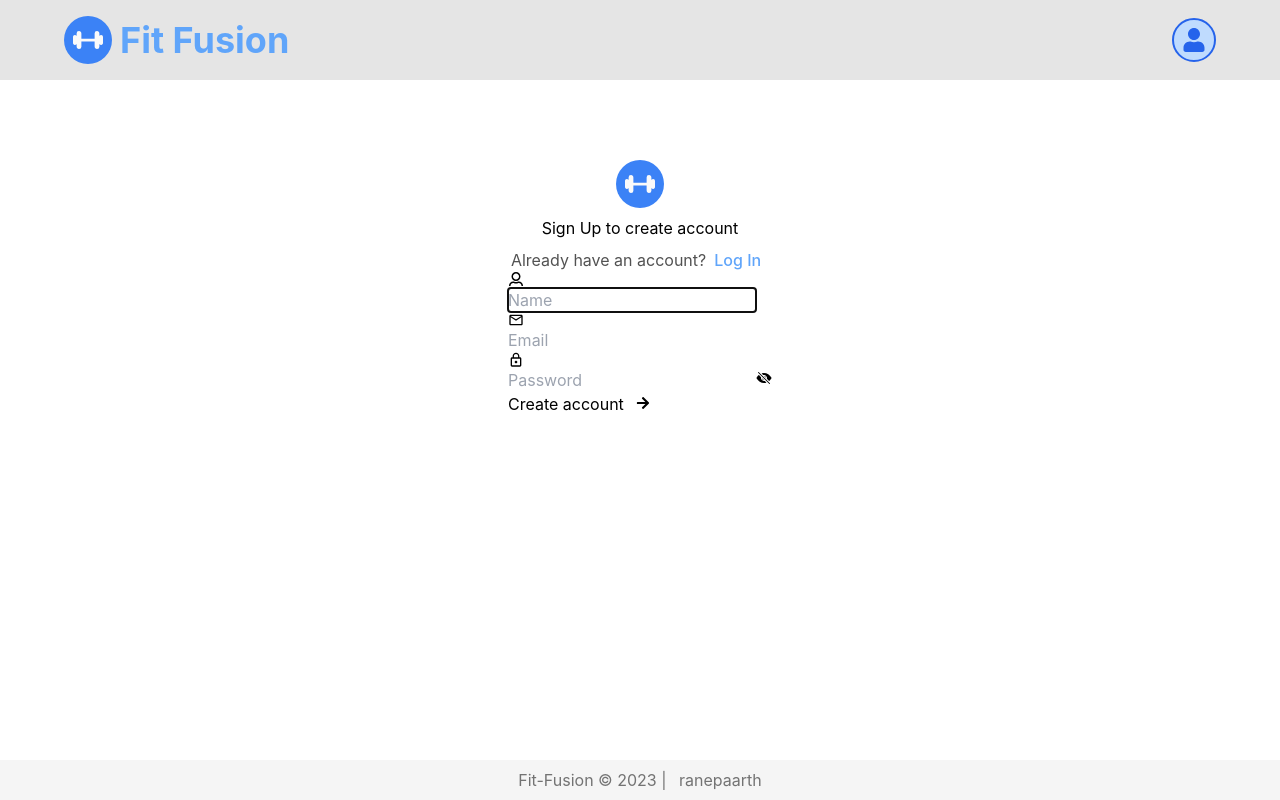
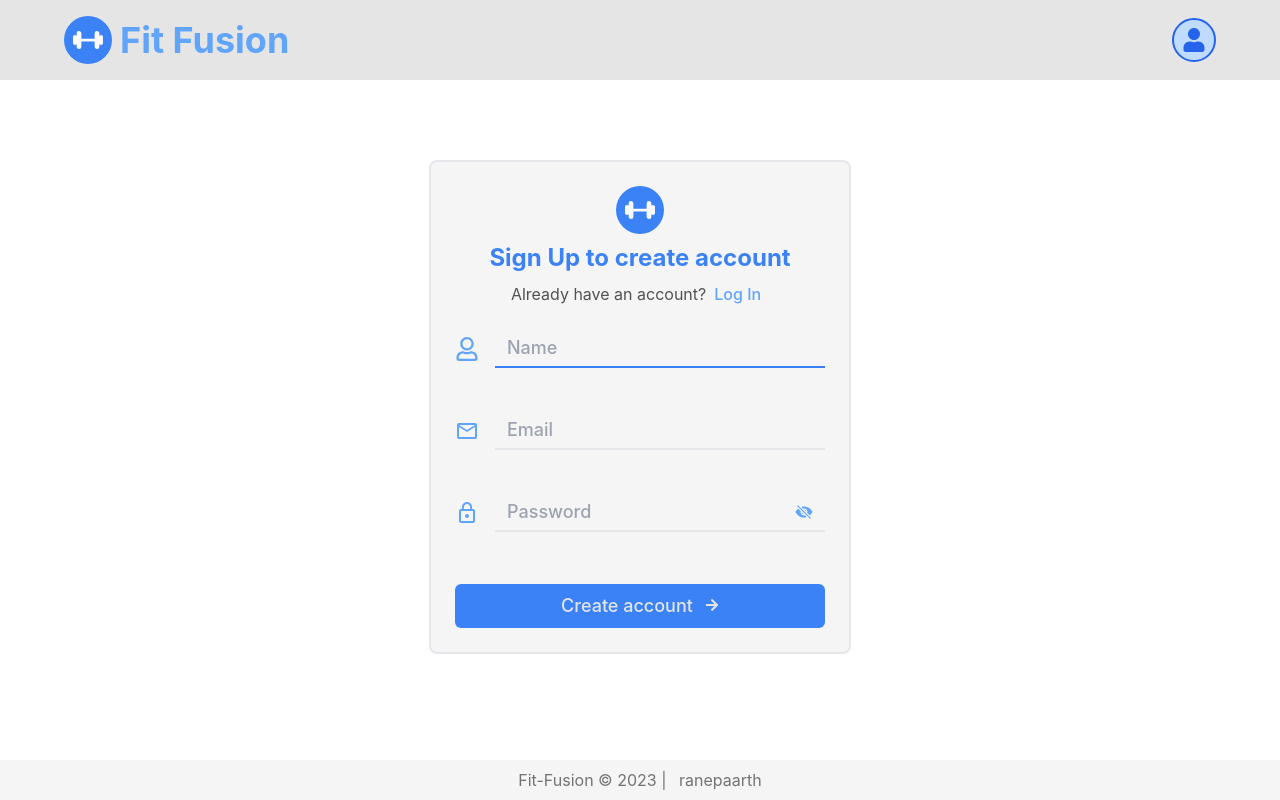
Before and after one commit to ranepaarth/fit-fusion, a React (Vite) app in the folder frontend/: page /signup in a window 1280 px wide. Built offline with nearby package versions, Linux system fonts and the light colour scheme.

Commit message:
frontend: global style sheet

```diff
--- a/frontend/src/index.css
+++ b/frontend/src/index.css
@@ -15,22 +15,29 @@
   -moz-osx-font-smoothing: grayscale;
 }
 
-/* body {
-  background: rgb(210, 209, 209);
-} */
+* {
+  @apply transition-colors duration-100;
+}
 
-*{
-  @apply transition-colors duration-100
+body {
+  @apply dark:bg-neutral-800;
+}
+
+a.active {
+  @apply dark:bg-neutral-700 bg-blue-50;
 }
 
 @layer components {
-  .root-layout {
-    @apply  dark:bg-neutral-500 bg-neutral-800;
-  }
-
   .navbar-style {
     @apply dark:bg-neutral-700 bg-neutral-200 h-20 flex items-center px-[5%] lg:px-[5%];
   }
+  .logo-name {
+    @apply text-4xl font-bold cursor-pointer hidden md:block dark:text-neutral-50 text-blue-400;
+  }
+  .nav-item {
+    @apply font-medium p-2 dark:text-neutral-200 text-blue-500  dark:hover:bg-neutral-800 hover:bg-blue-100 duration-300;
+  }
+
   .edit-btn {
     @apply text-blue-500 bg-blue-200 p-1 rounded-full border-blue-500 border-2 hover:scale-105 cursor-pointer;
   }
@@ -42,6 +49,7 @@
   .form-single-field {
     @apply flex items-center justify-between md:flex-col md:items-start xl:flex-row xl:justify-between xl:items-center;
   }
+
   .form-input-field {
     @apply outline-none w-[70%] md:w-full xl:w-[75%] bg-neutral-300 dark:bg-neutral-100 h-10 rounded-md text-blue-700 px-5 py-2 text-lg capitalize placeholder:text-neutral-500;
   }
@@ -61,13 +69,12 @@
   .error-msg-block {
     @apply text-red-500 bg-red-200 border-2 border-red-500 p-3 mt-2 rounded;
   }
+  .success-msg-block {
+    @apply text-green-500 bg-green-200 border-2 border-green-500 p-3 mt-2 rounded;
+  }
 
   .form-label {
-    @apply font-medium text-lg dark:text-neutral-50;
-  }
-
-  .logo-name {
-    @apply text-4xl font-bold cursor-pointer hidden md:block dark:text-neutral-50 text-blue-400;
+    @apply font-medium text-lg dark:text-neutral-50 text-neutral-600;
   }
 
   .workout-card-body {
@@ -79,18 +86,58 @@
   }
 
   .workout-card-createdAt {
-    @apply text-neutral-400 text-base font-normal flex items-center gap-1
+    @apply text-neutral-400 text-base font-normal flex items-center gap-1;
   }
 
-  .sun-icon{
-    @apply text-2xl bg-yellow-200 text-yellow-500 p-2 rounded-full border-2 border-yellow-600 duration-0
+  .sun-icon {
+    @apply text-2xl w-fit bg-yellow-200 text-yellow-500 p-2 rounded-full border-2 border-yellow-600 duration-0;
   }
 
-  .moon-icon{
-    @apply text-2xl bg-neutral-300 text-neutral-500 p-2 rounded-full border-2 border-neutral-600 duration-0
+  .moon-icon {
+    @apply text-2xl w-fit bg-neutral-300 text-neutral-500 p-2 rounded-full border-2 border-neutral-600 duration-0;
   }
 
-  .footer{
-    @apply absolute bottom-0 w-full text-center p-2 dark:bg-neutral-700 dark:text-neutral-100 bg-neutral-100 text-neutral-500
+  .user-form-container {
+    @apply rounded-lg dark:bg-neutral-600 bg-neutral-100 dark:border-none h-fit  border-2 p-6;
+  }
+
+  .user-form-body {
+    @apply flex flex-col gap-y-5 h-fit;
+  }
+
+  .user-form-header {
+    @apply text-center text-2xl font-bold text-blue-500;
+  }
+
+  .user-input-row {
+    @apply flex items-center mt-6;
+  }
+
+  .user-input-label {
+    @apply text-2xl text-blue-400;
+  }
+
+  .user-input-container {
+    @apply w-full border-b-2 px-3 py-1 ml-4 focus-within:border-blue-500;
+  }
+
+  .user-input-password {
+    @apply flex items-center justify-between;
+  }
+
+  .user-input {
+    @apply border-none outline-none bg-transparent dark:text-neutral-200 text-blue-600 text-lg font-medium w-full;
+  }
+
+  .password-toggle-btn{
+    @apply text-lg text-blue-400 hover:scale-110
+  }
+
+  .user-form-btn{
+    @apply flex items-center justify-center gap-x-3 text-lg py-2 bg-blue-500 hover:bg-opacity-80 rounded-md text-neutral-200 font-medium mt-8
+  }
+
+  .footer {
+    @apply absolute bottom-0 w-full text-center p-2 dark:bg-neutral-700 dark:text-neutral-100 bg-neutral-100 text-neutral-500;
   }
 }
```
